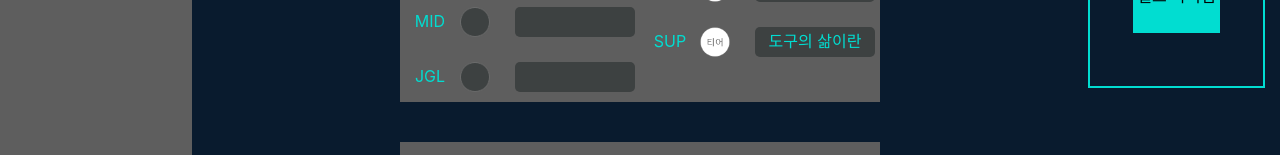
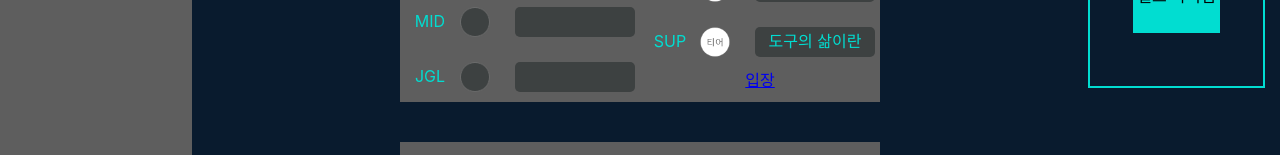
Before and after one commit to acepilot0620/carryMe2021, a React (Create React App) app in the folder front/: page /party in a window 1280 px wide. Shown: the part 593-748 px from the top of the page. Built offline with nearby package versions, Linux system fonts and the light colour scheme.

Commit message:
PagePartyDetail.js
+ 파티 세부 페이지 추가
+ 데이터 Object화 시도 -> 관둠

```diff
--- a/front/src/Design/Header.js
+++ b/front/src/Design/Header.js
@@ -1,7 +1,7 @@
 import React, { Component } from 'react';
 import { BrowserRouter as Router, Route } from 'react-router-dom';
 import { PageMain } from './Main';
-import { PagePartyMain } from './Party';
+import { PagePartyMain, PagePartyDetail } from './Party';
 import { PageLeagueMain} from './League';
 import './Styles.css';
 class Header extends Component {
@@ -16,6 +16,8 @@ class Header extends Component {
             render = {() => (<PagePartyMain></PagePartyMain>)}></Route>
           <Route exact path = '/league'
             render = {() => (<PageLeagueMain></PageLeagueMain>)}></Route>
+            <Route path = '/party/:partyTitle'
+            render = {({location}) => <PagePartyDetail partyInfo = {location.state.partyInfo}></PagePartyDetail>}></Route>
         </Router>
       </div>
     );
--- a/front/src/Design/Party/ItemParty.js
+++ b/front/src/Design/Party/ItemParty.js
@@ -1,9 +1,11 @@
 import React, { Component } from 'react';
 import './Styles.css';
 import { ItemPartyUser } from ".";
+import { BrowserRouter as Router, Route, Link } from 'react-router-dom';
 
 class ItemParty extends Component {
     state = {
+        partyInfo: {
             title: "",
             time: 0,
             user: {
@@ -29,10 +31,9 @@ class ItemParty extends Component {
                 }
             }
         }
+    }
     componentWillMount() {
-        this.setState({
-            title: this.props.title
-        })
+        this.state.partyInfo.title = this.props.title
     }
     render() {
         return (
@@ -44,10 +45,10 @@ class ItemParty extends Component {
                         height: "100%",
                         float: "left"
                     }}>
-                    <p className = "itemPartyTitle">{this.state.title}</p>
-                    <ItemPartyUser position = "TOP" user = {this.state.user.top}></ItemPartyUser>
-                    <ItemPartyUser position = "MID" user = {this.state.user.mid}></ItemPartyUser>
-                    <ItemPartyUser position = "JGL" user = {this.state.user.jgl}></ItemPartyUser>
+                    <p className = "itemPartyTitle">{this.state.partyInfo.title}</p>
+                    <ItemPartyUser position = "TOP" user = {this.state.partyInfo.user.top}></ItemPartyUser>
+                    <ItemPartyUser position = "MID" user = {this.state.partyInfo.user.mid}></ItemPartyUser>
+                    <ItemPartyUser position = "JGL" user = {this.state.partyInfo.user.jgl}></ItemPartyUser>
                 </div>
                 <div
                     style = {{
@@ -55,9 +56,15 @@ class ItemParty extends Component {
                         height: "100%",
                         float: "right"
                     }}>
-                    <p className = "itemPartyTime">{this.state.time}분 전</p>
-                    <ItemPartyUser position = "ADC" user = {this.state.user.adc}></ItemPartyUser>
-                    <ItemPartyUser position = "SUP" user = {this.state.user.sup}></ItemPartyUser>
+                    <p className = "itemPartyTime">{this.state.partyInfo.time}분 전</p>
+                    <ItemPartyUser position = "ADC" user = {this.state.partyInfo.user.adc}></ItemPartyUser>
+                    <ItemPartyUser position = "SUP" user = {this.state.partyInfo.user.sup}></ItemPartyUser>
+                    <Link to = {{
+                        pathname: "/party/" + this.state.partyInfo.title,
+                        state: {
+                            partyInfo: this.partyInfo
+                        }
+                    }}>입장</Link>
                 </div>
 
             </div>
--- /dev/null
+++ b/front/src/Design/Party/PagePartyDetail.js
@@ -0,0 +1,41 @@
+import React, { Component } from 'react';
+import './Styles.css';
+class PagePartyDetail extends Component {
+    state = {
+        partyInfo: {
+            title: "",
+            time: 0,
+            user: {
+                top: {
+                    tier: "골드",
+                    nick: "갱안오면 던짐"
+                },
+                mid: {
+                    tier: "",
+                    nick: ""
+                },
+                jgl: {
+                    tier: "",
+                    nick: ""
+                },
+                adc: {
+                    tier: "플레티넘",
+                    nick: "도구는 도구다"
+                },
+                sup: {
+                    tier: "다이아",
+                    nick: "도구의 삶이란"
+                }
+            }
+        }
+    }
+    render() {
+        return (
+            <div className = "pagePartyDetail">
+                파티 세부 페이지
+            </div>
+        )
+    }
+}
+
+export default PagePartyDetail;
--- a/front/src/Design/Party/Styles.css
+++ b/front/src/Design/Party/Styles.css
@@ -6,6 +6,10 @@
     width: 90%;
 }
 .pagePartyMain {
+    margin-top: 5%;
+    color: #01DDD1;
+}
+.pagePartyDetail {
     margin-top: 5%;
     color: #01DDD1;
 }
--- a/front/src/Design/Party/index.js
+++ b/front/src/Design/Party/index.js
@@ -6,3 +6,4 @@ export {default as SearchFilterModule} from './SearchFilterModule';
 export {default as SearchResultModule} from './SearchResultModule';
 export {default as ItemParty} from './ItemParty';
 export {default as ItemPartyUser} from './ItemPartyUser';
+export {default as PagePartyDetail} from './PagePartyDetail';
```
Lines whose indentation alone changed are shown as unchanged.
